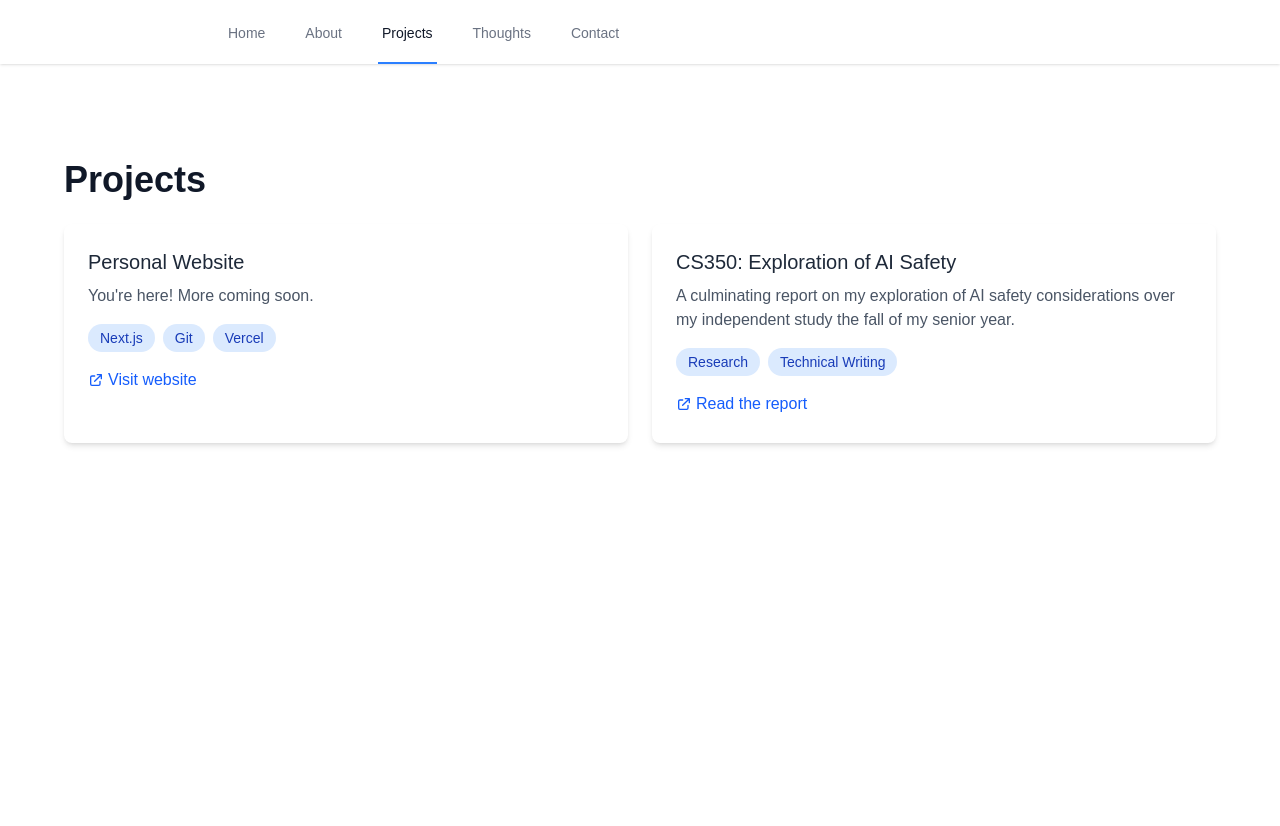
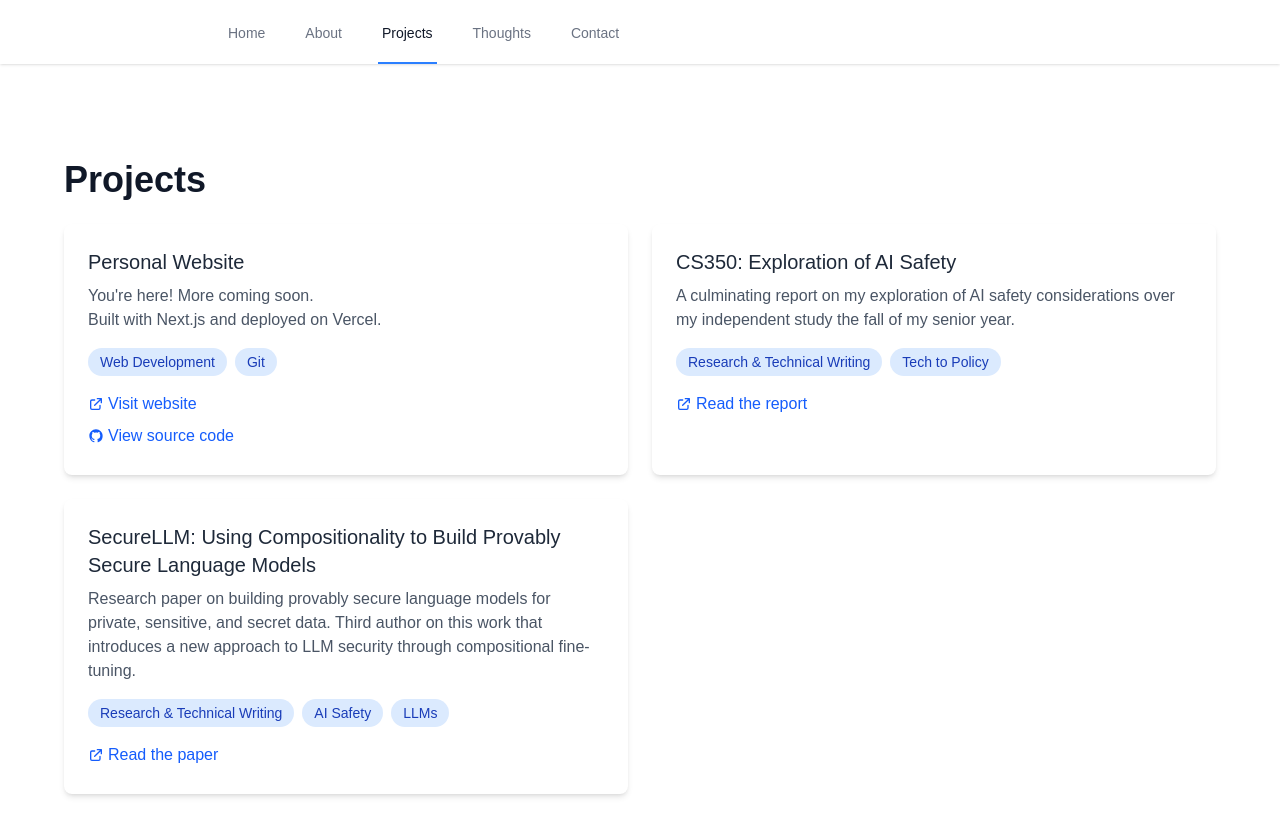
Before and after one commit to vickyylee/personal-website, a Next.js app: page /projects in a window 1280 px wide. Before the commit the page ends 800 px from the top, so only its background shows below. Built offline with nearby package versions, Linux system fonts and the light colour scheme.

Commit message:
Fix middleware runtime and restore About page content

```diff
--- a/src/app/about/page.tsx
+++ b/src/app/about/page.tsx
@@ -6,7 +6,7 @@ export default function About() {
   return (
     <div className="max-w-4xl mx-auto pt-16">
       <h1 className="text-4xl font-bold text-gray-900 dark:text-white mb-6">About Me</h1>
-      <div className="prose dark:prose-invert">
+      <div className="prose dark:prose-invert max-w-none">
         <p className="text-lg text-gray-600 dark:text-gray-300 mb-4 leading-relaxed">
           I recently graduated from Wellesley College with a B.A. in Computer Science and a minor in Mathematics. I&apos;m originally from South Korea
           and moved to the U.S. for college. I&apos;m working on:
@@ -19,7 +19,7 @@ export default function About() {
           <li>Finding my next good read!</li>
         </ul>
         <p className="text-lg text-gray-600 dark:text-gray-300 mb-4 leading-relaxed">
-          I plan to live in the intersection of technology and public policy, exploring how we can build safe systems that better serve society.
+          I plan to live in the intersection of technology and public policy, exploring how we can build safe systems do we intend them to do.
         </p>
       </div>
     </div>
--- a/src/app/layout.tsx
+++ b/src/app/layout.tsx
@@ -28,7 +28,7 @@ export default function RootLayout({
       <head>
         <meta
           httpEquiv="Content-Security-Policy"
-          content="default-src 'self'; script-src 'self' 'unsafe-inline' 'unsafe-eval'; style-src 'self' 'unsafe-inline' https://fonts.googleapis.com; font-src 'self' https://fonts.gstatic.com; img-src 'self' data: https:; connect-src 'self' https://vickyylee.com; frame-src 'self' https://docs.google.com;"
+          content="default-src 'self'; script-src 'self' 'unsafe-inline' 'unsafe-eval'; style-src 'self' 'unsafe-inline' https://fonts.googleapis.com; font-src 'self' https://fonts.gstatic.com; img-src 'self' data: https: blob:; connect-src 'self' https://vickyylee.com; frame-src 'self' https://docs.google.com;"
         />
       </head>
       <body className={`${geistSans.variable} ${geistMono.variable} min-h-screen bg-gray-50 dark:bg-gray-900 antialiased`}>
--- a/src/app/projects/page.tsx
+++ b/src/app/projects/page.tsx
@@ -10,20 +10,19 @@ export default function Projects() {
         <div className="p-6 bg-white dark:bg-gray-800 rounded-lg shadow-md">
           <h2 className="text-xl font-medium text-gray-800 dark:text-white mb-2">Personal Website</h2>
           <p className="text-gray-600 dark:text-gray-300 mb-4">
-            You're here! More coming soon.
+            You&apos;re here! More coming soon.
+            <br />
+            Built with Next.js and deployed on Vercel.
           </p>
           <div className="flex gap-2">
             <span className="px-3 py-1 bg-blue-100 dark:bg-blue-900 text-blue-800 dark:text-blue-200 rounded-full text-sm">
-              Next.js
+              Web Development
             </span>
             <span className="px-3 py-1 bg-blue-100 dark:bg-blue-900 text-blue-800 dark:text-blue-200 rounded-full text-sm">
               Git
             </span>
-            <span className="px-3 py-1 bg-blue-100 dark:bg-blue-900 text-blue-800 dark:text-blue-200 rounded-full text-sm">
-              Vercel
-            </span>
           </div>
-          <div className="mt-4">
+          <div className="mt-4 space-y-2">
             <a
               href="https://vickyylee.com"
               target="_blank"
@@ -35,6 +34,18 @@ export default function Projects() {
               </svg>
               Visit website
             </a>
+            <br />
+            <a
+              href="https://github.com/vickyylee/personal-website"
+              target="_blank"
+              rel="noopener noreferrer"
+              className="text-blue-600 dark:text-blue-400 hover:underline inline-flex items-center gap-1"
+            >
+              <svg className="w-4 h-4" fill="currentColor" viewBox="0 0 24 24">
+                <path fillRule="evenodd" d="M12 2C6.477 2 2 6.484 2 12.017c0 4.425 2.865 8.18 6.839 9.504.5.092.682-.217.682-.483 0-.237-.008-.868-.013-1.703-2.782.605-3.369-1.343-3.369-1.343-.454-1.158-1.11-1.466-1.11-1.466-.908-.62.069-.608.069-.608 1.003.07 1.531 1.032 1.531 1.032.892 1.53 2.341 1.088 2.91.832.092-.647.35-1.088.636-1.338-2.22-.253-4.555-1.113-4.555-4.951 0-1.093.39-1.988 1.029-2.688-.103-.253-.446-1.272.098-2.65 0 0 .84-.27 2.75 1.026A9.564 9.564 0 0112 6.844c.85.004 1.705.115 2.504.337 1.909-1.296 2.747-1.027 2.747-1.027.546 1.379.202 2.398.1 2.651.64.7 1.028 1.595 1.028 2.688 0 3.848-2.339 4.695-4.566 4.943.359.309.678.92.678 1.855 0 1.338-.012 2.419-.012 2.747 0 .268.18.58.688.482A10.019 10.019 0 0022 12.017C22 6.484 17.522 2 12 2z" clipRule="evenodd" />
+              </svg>
+              View source code
+            </a>
           </div>
         </div>
         <div className="p-6 bg-white dark:bg-gray-800 rounded-lg shadow-md">
@@ -44,10 +55,10 @@ export default function Projects() {
           </p>
           <div className="flex gap-2">
             <span className="px-3 py-1 bg-blue-100 dark:bg-blue-900 text-blue-800 dark:text-blue-200 rounded-full text-sm">
-              Research
+              Research & Technical Writing
             </span>
             <span className="px-3 py-1 bg-blue-100 dark:bg-blue-900 text-blue-800 dark:text-blue-200 rounded-full text-sm">
-              Technical Writing
+              Tech to Policy
             </span>
           </div>
           <div className="mt-4">
@@ -64,6 +75,36 @@ export default function Projects() {
             </a>
           </div>
         </div>
+        <div className="p-6 bg-white dark:bg-gray-800 rounded-lg shadow-md">
+          <h2 className="text-xl font-medium text-gray-800 dark:text-white mb-2">SecureLLM: Using Compositionality to Build Provably Secure Language Models</h2>
+          <p className="text-gray-600 dark:text-gray-300 mb-4">
+            Research paper on building provably secure language models for private, sensitive, and secret data. Third author on this work that introduces a new approach to LLM security through compositional fine-tuning.
+          </p>
+          <div className="flex gap-2">
+            <span className="px-3 py-1 bg-blue-100 dark:bg-blue-900 text-blue-800 dark:text-blue-200 rounded-full text-sm">
+              Research & Technical Writing
+            </span>
+            <span className="px-3 py-1 bg-blue-100 dark:bg-blue-900 text-blue-800 dark:text-blue-200 rounded-full text-sm">
+              AI Safety
+            </span>
+            <span className="px-3 py-1 bg-blue-100 dark:bg-blue-900 text-blue-800 dark:text-blue-200 rounded-full text-sm">
+              LLMs
+            </span>
+          </div>
+          <div className="mt-4">
+            <a
+              href="https://arxiv.org/abs/2405.09805"
+              target="_blank"
+              rel="noopener noreferrer"
+              className="text-blue-600 dark:text-blue-400 hover:underline inline-flex items-center gap-1"
+            >
+              <svg className="w-4 h-4" fill="none" stroke="currentColor" viewBox="0 0 24 24">
+                <path strokeLinecap="round" strokeLinejoin="round" strokeWidth="2" d="M10 6H6a2 2 0 00-2 2v10a2 2 0 002 2h10a2 2 0 002-2v-4M14 4h6m0 0v6m0-6L10 14" />
+              </svg>
+              Read the paper
+            </a>
+          </div>
+        </div>
       </div>
     </div>
   );
--- a/src/middleware.ts
+++ b/src/middleware.ts
@@ -1,40 +1,8 @@
 import { NextResponse } from 'next/server';
 import type { NextRequest } from 'next/server';
-import { Ratelimit } from '@upstash/ratelimit';
-import { Redis } from '@upstash/redis';
-
-// Create a new ratelimiter that allows 10 requests per 10 seconds
-const ratelimit = new Ratelimit({
-  redis: Redis.fromEnv(),
-  limiter: Ratelimit.slidingWindow(10, '10 s'),
-  analytics: true,
-  prefix: '@upstash/ratelimit',
-});
-
-export async function middleware(request: NextRequest) {
-  const ip = request.ip ?? '127.0.0.1';
-  const { success, limit, reset, remaining } = await ratelimit.limit(ip);
-
-  if (!success) {
-    return new NextResponse('Too Many Requests', {
-      status: 429,
-      headers: {
-        'X-RateLimit-Limit': limit.toString(),
-        'X-RateLimit-Remaining': remaining.toString(),
-        'X-RateLimit-Reset': reset.toString(),
-      },
-    });
-  }
-
-  const response = NextResponse.next();
-  response.headers.set('X-RateLimit-Limit', limit.toString());
-  response.headers.set('X-RateLimit-Remaining', remaining.toString());
-  response.headers.set('X-RateLimit-Reset', reset.toString());
-
-  return response;
-}
 
 export const config = {
+  runtime: 'experimental-edge',
   matcher: [
     /*
      * Match all request paths except for the ones starting with:
@@ -46,3 +14,43 @@ export const config = {
     '/((?!api|_next/static|_next/image|favicon.ico).*)',
   ],
 };
+
+// Simple in-memory rate limiting
+const RATE_LIMIT = 10; // requests
+const WINDOW_SIZE = 10 * 1000; // 10 seconds in milliseconds
+const ipRequests = new Map<string, { count: number; resetTime: number }>();
+
+export async function middleware(request: NextRequest) {
+  const ip = request.headers.get('x-forwarded-for') ?? '127.0.0.1';
+  const now = Date.now();
+
+  // Get or initialize rate limit data for this IP
+  let rateLimitData = ipRequests.get(ip);
+  if (!rateLimitData || now > rateLimitData.resetTime) {
+    rateLimitData = { count: 0, resetTime: now + WINDOW_SIZE };
+    ipRequests.set(ip, rateLimitData);
+  }
+
+  // Increment request count
+  rateLimitData.count++;
+
+  // Check if rate limit exceeded
+  if (rateLimitData.count > RATE_LIMIT) {
+    return new NextResponse('Too Many Requests', {
+      status: 429,
+      headers: {
+        'X-RateLimit-Limit': RATE_LIMIT.toString(),
+        'X-RateLimit-Remaining': '0',
+        'X-RateLimit-Reset': rateLimitData.resetTime.toString(),
+      },
+    });
+  }
+
+  // Add rate limit headers to response
+  const response = NextResponse.next();
+  response.headers.set('X-RateLimit-Limit', RATE_LIMIT.toString());
+  response.headers.set('X-RateLimit-Remaining', (RATE_LIMIT - rateLimitData.count).toString());
+  response.headers.set('X-RateLimit-Reset', rateLimitData.resetTime.toString());
+
+  return response;
+}
```
Also changed, not shown: src/app/thoughts/page.tsx (+31 -18 lines).
